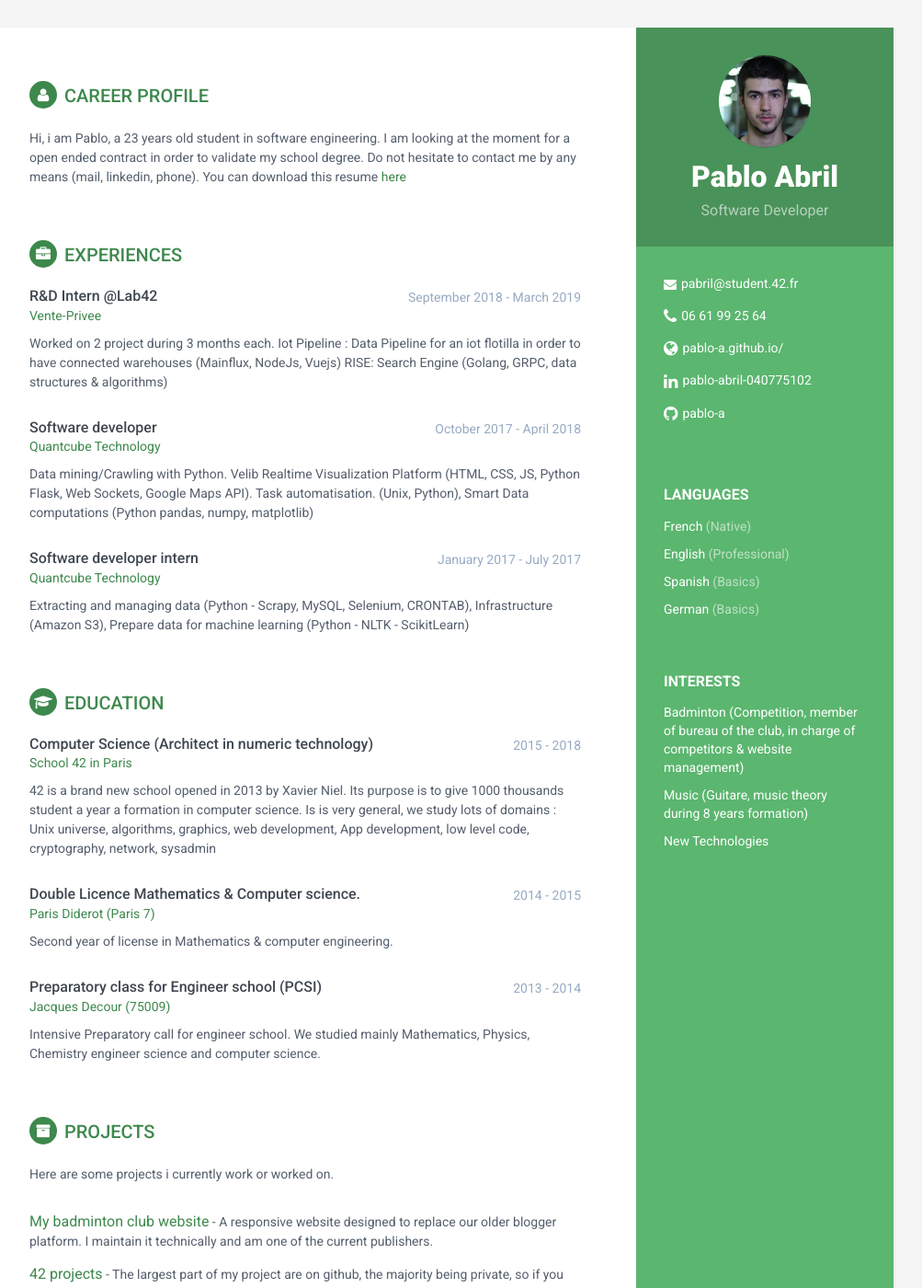
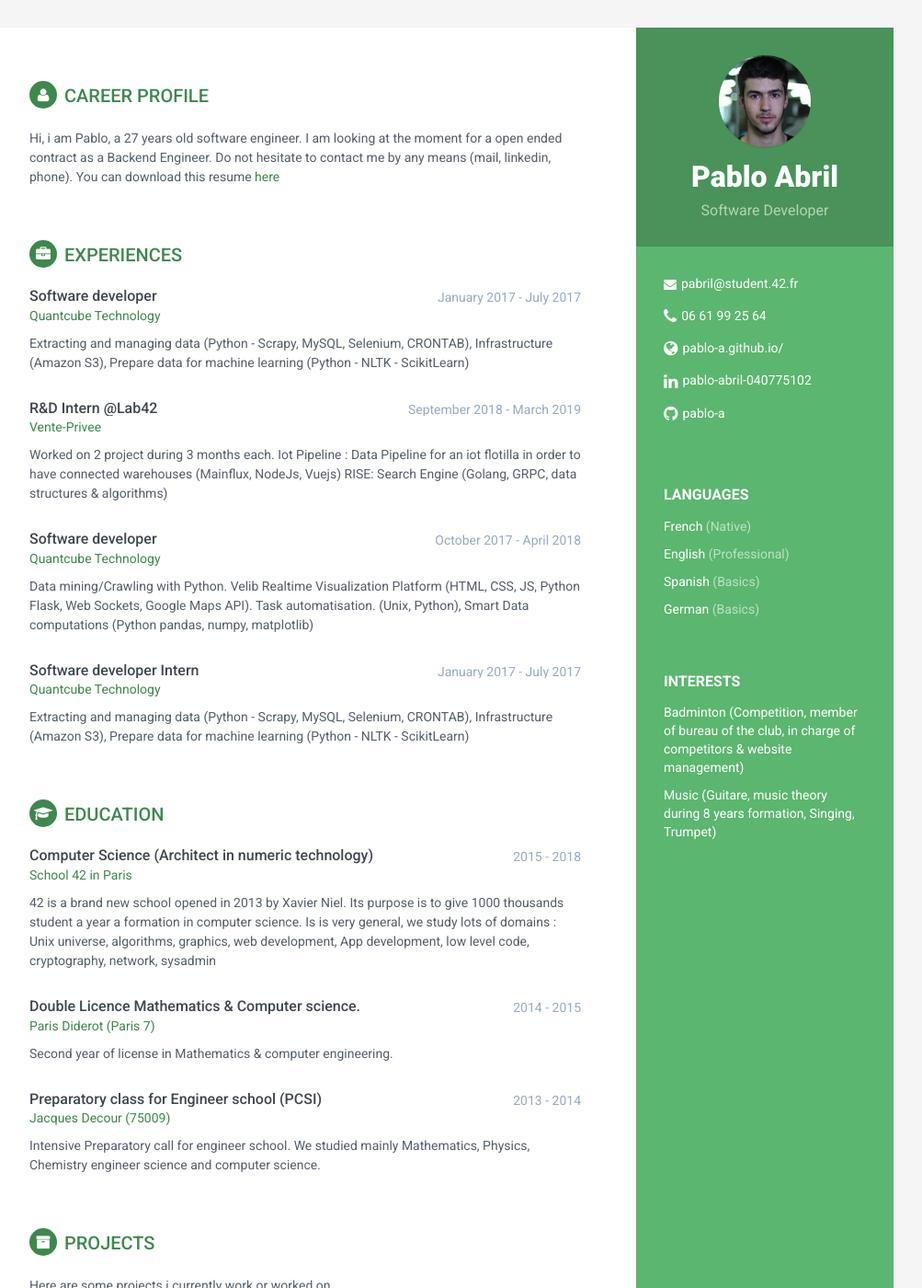
Before and after one commit to pablo-a/my_CV, a Jekyll site: the page built from index.html, in a window 1280 px wide and 1400 px high. Shown: the whole window at 92% size, without its empty margins (168-1171 px from the left). Built offline with Jekyll 4.4.1, drawn with Linux system fonts in a browser that asks for light colours; some of the changed text lies outside the part shown.

Commit message:
Update CV with up to date information

```diff
--- a/_data/data.yml
+++ b/_data/data.yml
@@ -19,7 +19,6 @@ sidebar:
     website: pablo-a.github.io/ #do not add http://
     linkedin: pablo-abril-040775102
     github: pablo-a
-    #twitter: '@webjeda'
 
     languages:
         - language:
@@ -40,18 +39,23 @@ sidebar:
           item: Badminton (Competition, member of bureau of the club, in charge of competitors & website management)
           link:
         - interest:
-          item: Music (Guitare, music theory during 8 years formation)
-          link:
-        - interest:
-          item: New Technologies
+          item: Music (Guitare, music theory during 8 years formation, Singing, Trumpet)
           link:
 
 
 career-profile:
     title: Career Profile
-    text: 'Hi, i am Pablo, a 23 years old student in software engineering. I am looking at the moment for a open ended contract in order to validate my school degree. Do not hesitate to contact me by any means (mail, linkedin, phone). '
+    text: 'Hi, i am Pablo, a 27 years old software engineer. I am looking at the moment for a open ended contract as a Backend Engineer. Do not hesitate to contact me by any means (mail, linkedin, phone). '
 
 experiences:
+    - experience:
+      role: Software developer
+      time: January 2017 - July 2017
+      link: 'http://www.q3-technology.com'
+      company: Quantcube Technology
+      details: "Extracting and managing data (Python - Scrapy, MySQL, Selenium, CRONTAB),
+      Infrastructure (Amazon S3), Prepare data for machine learning (Python - NLTK - ScikitLearn)"
+
     - experience:
       role: R&D Intern @Lab42
       time: September 2018 - March 2019
@@ -72,7 +76,7 @@ experiences:
       Smart Data computations (Python pandas, numpy, matplotlib)"
 
     - experience:
-      role: Software developer intern
+      role: Software developer Intern
       time: January 2017 - July 2017
       link: 'http://www.q3-technology.com'
       company: Quantcube Technology
@@ -112,12 +116,8 @@ projects:
     projects:
       - project:
         title: My badminton club website
-        link: "https://badmintonparis18.gwiddle.co.uk/"
+        link: "https://badmintonparis18.fr"
         tagline: "A responsive website designed to replace our older blogger platform. I maintain it technically and am one of the current publishers."
-      - project:
-        title: 42 projects
-        link: "https://github.com/pablo-a"
-        tagline: "The largest part of my project are on github, the majority being private, so if you want to see them don't hesitate to ask me."
 
 
 publications:
@@ -143,23 +143,23 @@ skills:
     title: Skills &amp; Proficiency
     skills:
         - skill:
-          name: Python (Scrapy, Selenium, data science libs)
+          name: Python3 (Flask & common libs)
           level: 80%
         - skill:
-          name: Database (MySQL, few MongoDB)
+          name: Web Front (VueJS/VueX, HTML, CSS/SCSS)
           level: 70%
         - skill:
-          name: Web Back (NodeJS)
-          level: 60%
+          name: Web Back (Golang, NodeJS)
+          level: 40%
         - skill:
-          name: Web Front (VueJS, HTML, CSS)
-          level: 60%
+          name: Database (Mongom, MySQL, Elastic)
+          level: 65%
         - skill:
           name: Functionnal Programming (OCAML, interested in learning Rust)
           level: 50%
         - skill:
-          name: Low level programming (comfortable with C, eager to learn Golang)
-          level: 80%
+          name: Low level programming (C, Assembly)
+          level: 60%
         - skill:
           name: Swift (IOS)
           level: 40%
```
